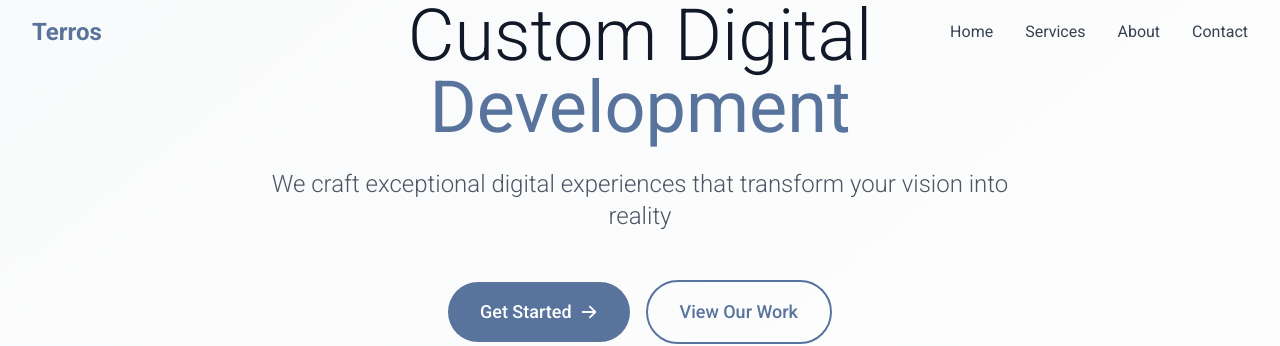
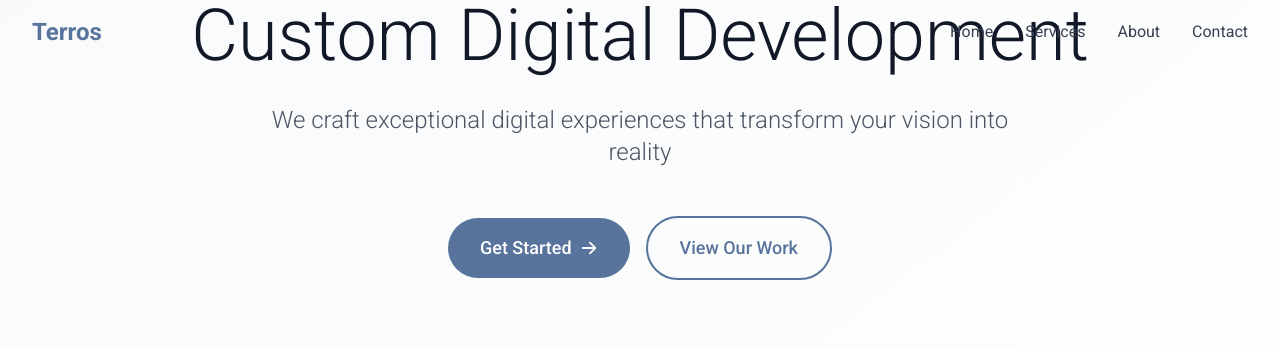
Before and after one commit to charlotteforte/test11, a React (Vite) app: page / in a window 1280 px wide. Shown: the top 346 px of the page. Built offline with nearby package versions, Linux system fonts and the light colour scheme.

Commit message:
helloleo: style: update Hero component text styling and spacing

```diff
--- a/src/components/Hero.tsx
+++ b/src/components/Hero.tsx
@@ -11,12 +11,11 @@ const Hero = () => {
           transition={{ duration: 0.8 }}
         >
           <h1 className="text-5xl md:text-7xl font-light text-gray-900 mb-6">
-            Custom Digital
-            <span className="block text-primary font-normal">Development</span>
+            Custom Digital Development
           </h1>
 
           <motion.p
-            className="text-xl md:text-2xl text-gray-600 mb-12 max-w-3xl mx-auto font-light"
+            className="text-xl md:text-2xl text-gray-600 mb-12 max-w-3xl mx-auto font-light mt-8"
             initial={{ opacity: 0 }}
             animate={{ opacity: 1 }}
             transition={{ delay: 0.3, duration: 0.8 }}
```
